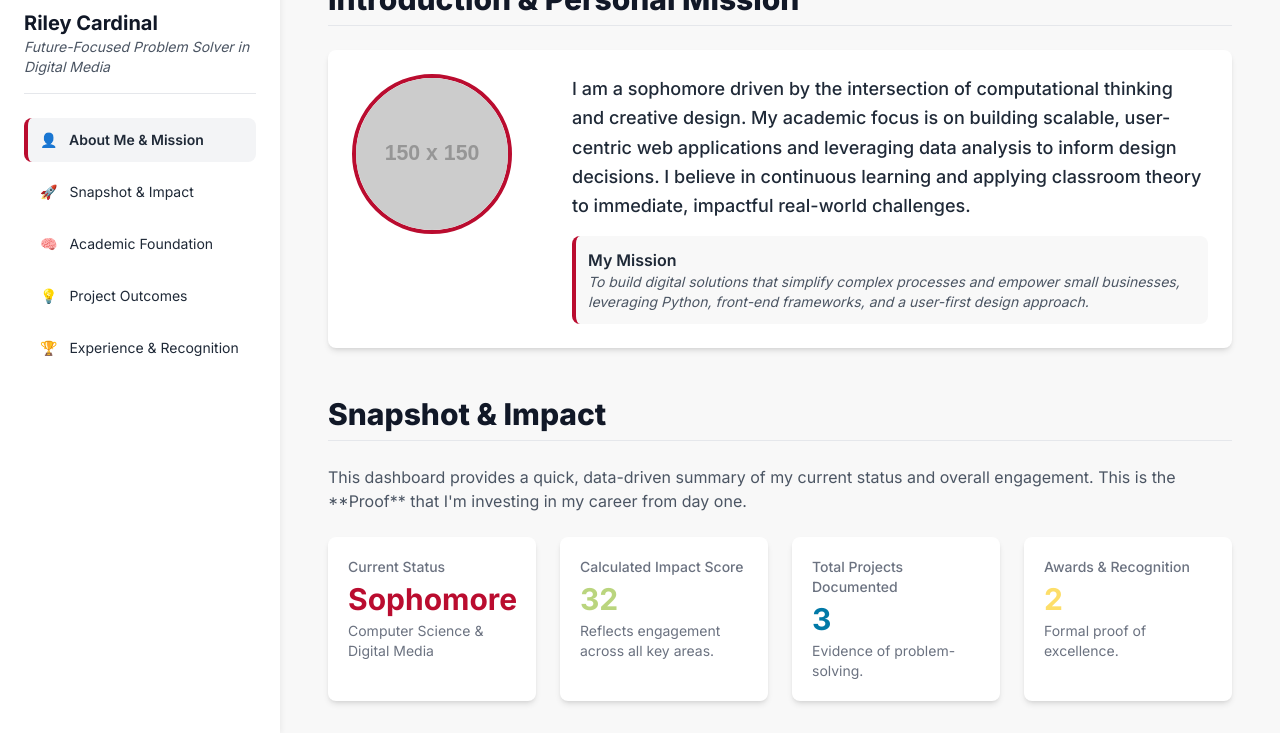
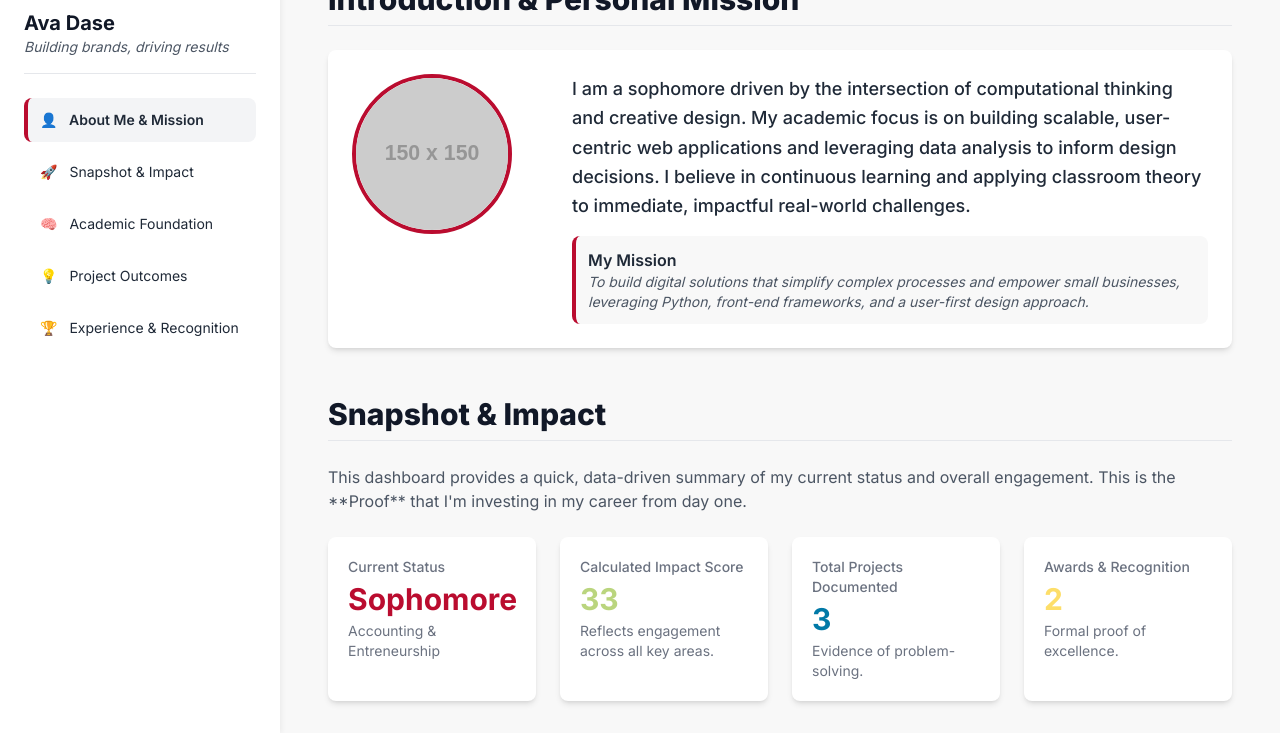
Before and after one commit to Avadase/Dase-personal-portfolio, a plain HTML site: page index.html in a window 1280 px wide. Shown: the part 67-800 px from the top of the page. Drawn offline with nearby package versions, Linux system fonts and the light colour scheme; placeholder pictures from the web are drawn by us.

Commit message:
Update index.html

```diff
--- a/index.html
+++ b/index.html
@@ -255,11 +255,11 @@ CONFIRMATION: NO SVG graphics used. NO Mermaid JS used. -->
 
         // 1.1 PROFILE & BRANDING VARIABLES (REQUIRED)
         const profileData = {
-            studentName: "Riley Cardinal",
-            tagline: "Future-Focused Problem Solver in Digital Media",
+            studentName: "Ava Dase",
+            tagline: "Building brands, driving results",
             currentYear: "Sophomore", // Freshman, Sophomore, Junior, Senior
-            major: "Computer Science & Digital Media",
-            gpa: 3.85,
+            major: "Accounting & Entreneurship",
+            gpa: 4.0,
             impactScoreMultiplier: 10, // Adjusts how much projects/awards count towards total impact
 
             // --- INTRODUCTION & BRANDING FIELDS ---
```
